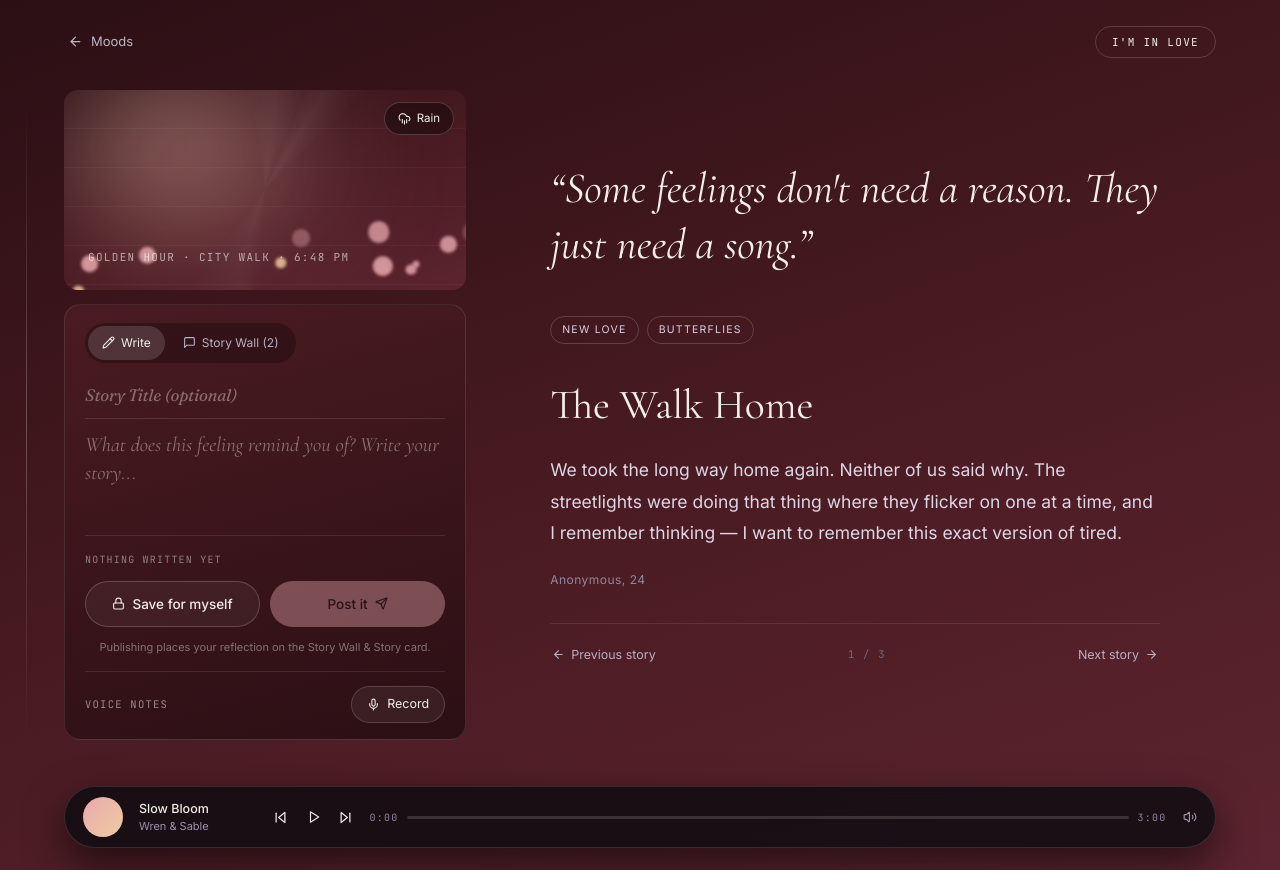
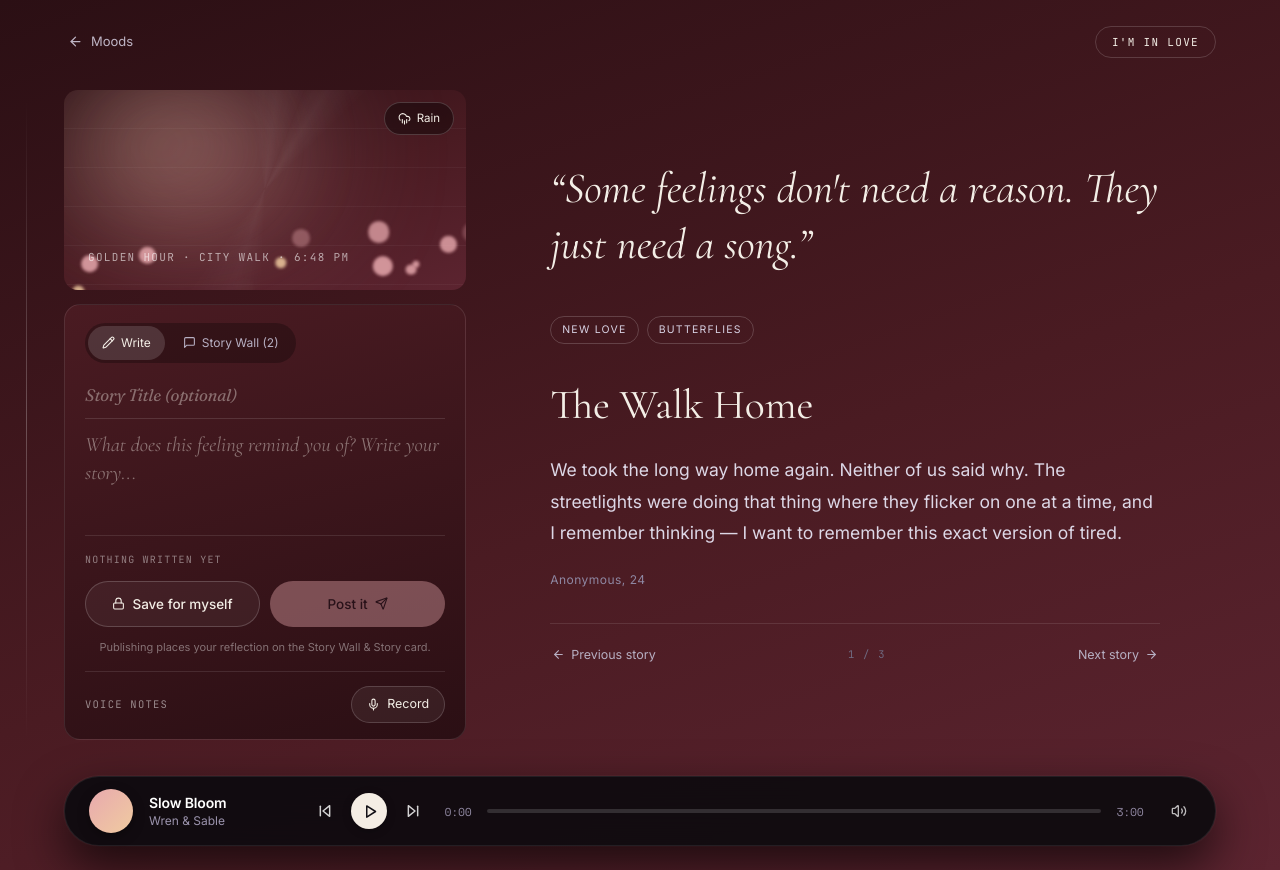
Before and after one commit to vishdamodare/playmylist, a Next.js app: page / in a window 1280 px wide. Both pictures are taken after a click on the button "I'm in Love". Built offline with nearby package versions, Linux system fonts and the light colour scheme.

Commit message:
style: refine MusicPlayer layout, fonts, and controls to match design screenshot

```diff
--- a/src/app/globals.css
+++ b/src/app/globals.css
@@ -1430,61 +1430,74 @@ canvas#wave {
   position: fixed;
   left: 5vw;
   right: 5vw;
-  bottom: 22px;
-  z-index: 30;
+  bottom: 24px;
+  z-index: 40;
   display: flex;
   align-items: center;
   gap: 16px;
-  padding: 10px 18px;
+  padding: 12px 24px;
   border-radius: 999px;
-  background: rgba(13, 11, 16, 0.82);
-  backdrop-filter: blur(16px);
-  -webkit-backdrop-filter: blur(16px);
-  border: 1px solid rgba(255,255,255,0.12);
-  box-shadow: 0 16px 40px rgba(0,0,0,0.55);
+  background: rgba(14, 11, 15, 0.94);
+  backdrop-filter: blur(24px);
+  -webkit-backdrop-filter: blur(24px);
+  border: 1px solid rgba(255, 255, 255, 0.08);
+  box-shadow: 0 20px 48px rgba(0, 0, 0, 0.65), 0 0 0 1px rgba(255, 255, 255, 0.04);
 }
 
 .pml-player-spotify {
-  border-radius: 16px;
+  border-radius: 18px;
   padding: 6px 12px;
   height: 94px;
 }
 
 .pml-player-art {
-  width: 40px;
-  height: 40px;
+  width: 44px;
+  height: 44px;
   border-radius: 50%;
   flex-shrink: 0;
+  box-shadow: 0 4px 12px rgba(0, 0, 0, 0.35);
 }
 
 .pml-player-meta {
-  min-width: 0;
+  display: flex;
+  flex-direction: column;
+  justify-content: center;
+  gap: 2px;
+  min-width: 140px;
+  max-width: 220px;
   flex-shrink: 0;
-  width: 118px;
 }
 
 .pml-player-title {
-  font-size: 12.5px;
-  font-weight: 500;
+  font-size: 14px;
+  font-weight: 600;
+  color: #FFFFFF;
+  font-family: 'Inter', -apple-system, sans-serif;
+  letter-spacing: -0.01em;
   white-space: nowrap;
   overflow: hidden;
   text-overflow: ellipsis;
+  line-height: 1.25;
 }
 
 .pml-player-artist {
-  font-size: 11px;
-  color: #9b93ad;
+  font-size: 12px;
+  font-weight: 400;
+  color: #9B93AD;
+  font-family: 'Inter', -apple-system, sans-serif;
   white-space: nowrap;
   overflow: hidden;
   text-overflow: ellipsis;
+  line-height: 1.2;
 }
 
 .pml-player-controls {
   display: flex;
   align-items: center;
-  gap: 10px;
-  color: #EDE8F2;
+  gap: 14px;
+  color: rgba(255, 255, 255, 0.82);
   flex-shrink: 0;
+  margin-left: 8px;
 }
 
 .pml-player-controls button {
@@ -1492,23 +1505,35 @@ canvas#wave {
   border: none;
   color: inherit;
   display: flex;
+  align-items: center;
+  justify-content: center;
+  cursor: pointer;
+  padding: 4px;
+  transition: color 0.15s ease, opacity 0.15s ease;
+}
+
+.pml-player-controls button:hover {
+  color: #FFFFFF;
 }
 
 .pml-player-play {
-  width: 30px;
-  height: 30px;
-  border-radius: 50%;
-  background: #F3EEE6;
-  color: #0D0B10;
-  display: flex;
-  align-items: center;
-  justify-content: center;
-  transition: transform 0.15s ease, filter 0.15s ease;
+  width: 36px !important;
+  height: 36px !important;
+  border-radius: 50% !important;
+  background: #F4EDE4 !important;
+  color: #121016 !important;
+  display: flex !important;
+  align-items: center !important;
+  justify-content: center !important;
+  box-shadow: 0 2px 8px rgba(0, 0, 0, 0.25) !important;
+  transition: transform 0.15s ease, filter 0.15s ease, background-color 0.15s ease !important;
+  padding: 0 !important;
 }
 
 .pml-player-play:hover {
-  filter: brightness(1.1);
-  transform: scale(1.05);
+  filter: brightness(1.05);
+  transform: scale(1.06);
+  color: #121016 !important;
 }
 
 .pml-player-play:active {
@@ -1519,25 +1544,32 @@ canvas#wave {
   flex: 1;
   display: flex;
   align-items: center;
-  gap: 8px;
-  min-width: 60px;
+  gap: 12px;
+  min-width: 80px;
 }
 
 .pml-progress-time {
-  font-size: 10px;
-  color: #8f88a3;
-  width: 30px;
+  font-size: 11.5px;
+  color: #8E869F;
+  font-family: 'Space Mono', 'JetBrains Mono', monospace;
+  width: 34px;
   text-align: center;
   flex-shrink: 0;
+  letter-spacing: -0.02em;
 }
 
 .pml-progress-track {
   position: relative;
   flex: 1;
-  height: 3px;
-  border-radius: 2px;
-  background: rgba(255,255,255,0.14);
+  height: 4px;
+  border-radius: 999px;
+  background: rgba(255, 255, 255, 0.14);
   overflow: hidden;
+  transition: height 0.15s ease;
+}
+
+.pml-progress-track:hover {
+  height: 6px;
 }
 
 .pml-progress-fill {
@@ -1545,15 +1577,38 @@ canvas#wave {
   left: 0;
   top: 0;
   bottom: 0;
-  border-radius: 2px;
-  transition: width 0.2s linear;
+  border-radius: 999px;
+  transition: width 0.15s linear;
 }
 
 .pml-vol {
   display: flex;
   align-items: center;
-  color: #9b93ad;
+  color: rgba(255, 255, 255, 0.72);
   flex-shrink: 0;
+  margin-left: 4px;
+}
+
+.pml-vol button {
+  background: none;
+  border: none;
+  color: inherit;
+  display: flex;
+  align-items: center;
+  justify-content: center;
+  cursor: pointer;
+  padding: 4px;
+  transition: color 0.15s ease;
+}
+
+.pml-vol button:hover {
+  color: #FFFFFF;
+}
+
+@media (max-width: 768px) {
+  .pml-player-meta {
+    max-width: 130px;
+  }
 }
 
 @media (max-width: 640px) {
@@ -1563,7 +1618,7 @@ canvas#wave {
     display: none;
   }
   .pml-player {
-    padding: 8px 14px;
-    gap: 10px;
+    padding: 10px 16px;
+    gap: 12px;
   }
 }
--- a/src/components/player/MusicPlayer.tsx
+++ b/src/components/player/MusicPlayer.tsx
@@ -111,14 +111,14 @@ export function MusicPlayer({ mood, playerState, provider }: MusicPlayerProps) {
         <button
           aria-label="Previous track"
           onClick={provider.previous}
-          className="hover:opacity-80 transition-opacity"
+          className="hover:opacity-100 transition-opacity"
         >
-          <SkipBack size={15} />
+          <SkipBack size={16} strokeWidth={2.2} />
         </button>
 
         <button
           aria-label={playerState.isPlaying ? "Pause" : "Play"}
-          className="pml-player-play hover:scale-105 transition-transform"
+          className="pml-player-play"
           onClick={() => {
             if (!playerState.isPlaying && playlistConfig?.playlistId) {
               provider.loadPlaylist(playlistConfig.playlistId);
@@ -127,20 +127,20 @@ export function MusicPlayer({ mood, playerState, provider }: MusicPlayerProps) {
           }}
         >
           {playerState.isBuffering ? (
-            <Loader2 size={14} className="animate-spin text-black" />
+            <Loader2 size={15} className="animate-spin text-[#121016]" />
           ) : playerState.isPlaying ? (
-            <Pause size={14} />
+            <Pause size={15} strokeWidth={2.4} className="text-[#121016]" />
           ) : (
-            <Play size={14} style={{ marginLeft: 1 }} />
+            <Play size={15} strokeWidth={2.4} className="text-[#121016]" style={{ marginLeft: 2 }} />
           )}
         </button>
 
         <button
           aria-label="Next track"
           onClick={provider.next}
-          className="hover:opacity-80 transition-opacity"
+          className="hover:opacity-100 transition-opacity"
         >
-          <SkipForward size={15} />
+          <SkipForward size={16} strokeWidth={2.2} />
         </button>
       </div>
 
@@ -189,9 +189,9 @@ export function MusicPlayer({ mood, playerState, provider }: MusicPlayerProps) {
           className="hover:text-white transition-colors"
         >
           {isMuted || playerState.volume === 0 ? (
-            <VolumeX size={14} />
+            <VolumeX size={16} />
           ) : (
-            <Volume2 size={14} />
+            <Volume2 size={16} />
           )}
         </button>
 
```
